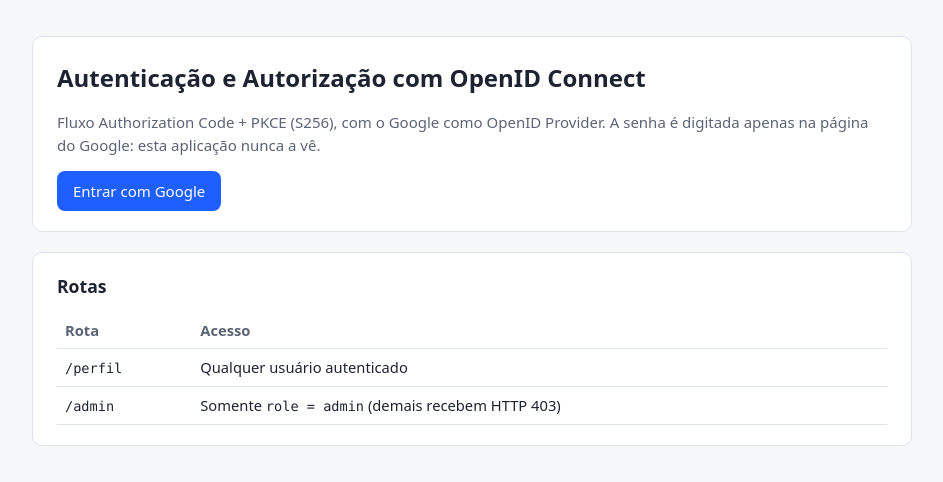
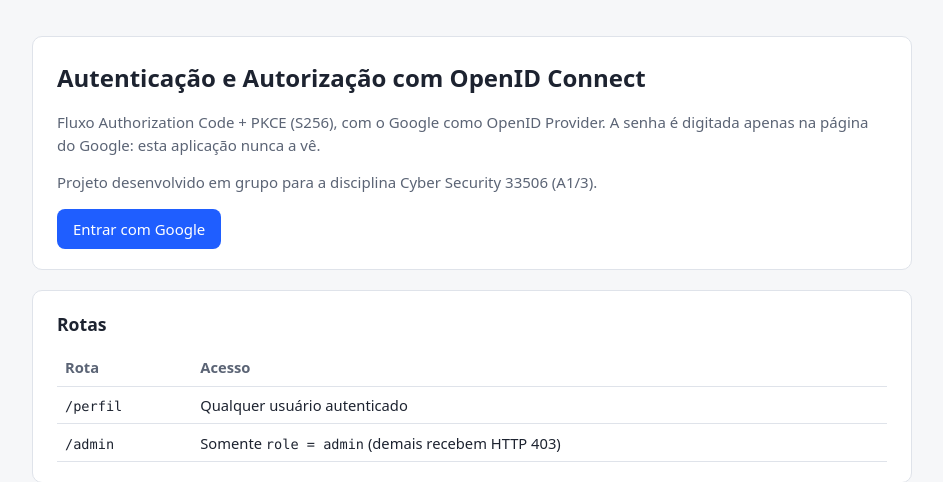
Before and after one commit to pedrowork2/cyber-oidc-a1-3, a Flask app: page / in a window 1280 px wide. Shown: the part 73-555 px from the top of the page, without its empty margins (168-1111 px from the left). Run offline with Flask 3, Linux system fonts and the light colour scheme; parts of the project's set-up code (start-up, migrations or seed data) failed here and were passed over.

Commit message:
Update index.html
Pequenas alterações estéticas

```diff
--- a/app/templates/index.html
+++ b/app/templates/index.html
@@ -4,6 +4,7 @@
   <h1>Autenticação e Autorização com OpenID Connect</h1>
   <p class="muted">Fluxo Authorization Code + PKCE (S256), com o Google como OpenID Provider.
     A senha é digitada apenas na página do Google: esta aplicação nunca a vê.</p>
+  <p class="muted">Projeto desenvolvido em grupo para a disciplina Cyber Security 33506 (A1/3).</p>
   {% if user %}
     <p>Você está conectado como <strong>{{ user['full_name'] or user['user_name'] }}</strong>.</p>
     <a class="btn" href="{{ url_for('main.perfil') }}">Ver perfil</a>
```
